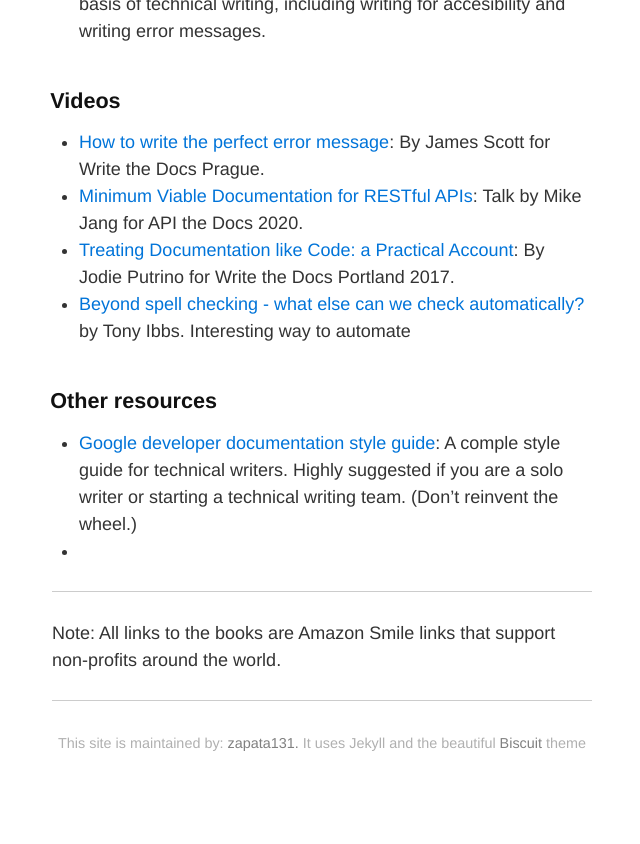
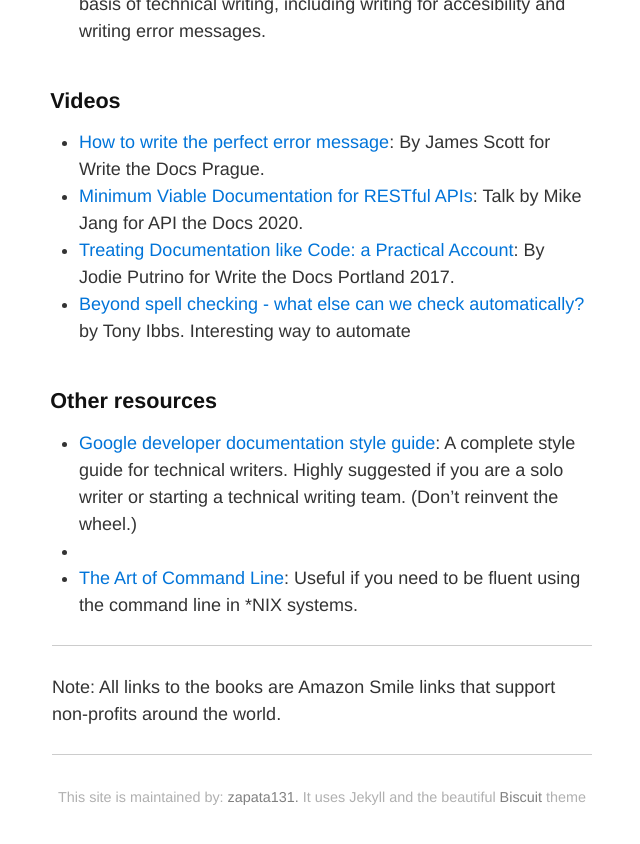
Before and after one commit to zapata131/TW-links, a Jekyll site: the page built from twlinks/index.md, in a window 1280 px wide and 900 px high, scrolled down 1092 px. Shown: the top 844 px of the window, without its empty margins (318-958 px from the left). Built offline with Jekyll 4.4.1, drawn with Linux system fonts in a browser that asks for light colours.

Commit message:
Adds The Art of Command Line

```diff
--- a/twlinks/index.md
+++ b/twlinks/index.md
@@ -50,8 +50,12 @@ by Tony Ibbs. Interesting way to automate
 
 ## Other resources
 
-- [Google developer documentation style guide](https://developers.google.com/style/): A comple style guide for technical writers. Highly suggested if you are a solo writer or starting a technical writing team. (Don't reinvent the wheel.)
+- [Google developer documentation style guide](https://developers.google.com/style/):
+A complete style guide for technical writers. Highly suggested if you are a solo
+writer or starting a technical writing team. (Don't reinvent the wheel.)
 - [Merriam-Webster.com]: For all your spelling needs.
+- [The Art of Command Line](https://github.com/jlevy/the-art-of-command-line):
+Useful if you need to be fluent using the command line in *NIX systems.
 
 ---
 
```
